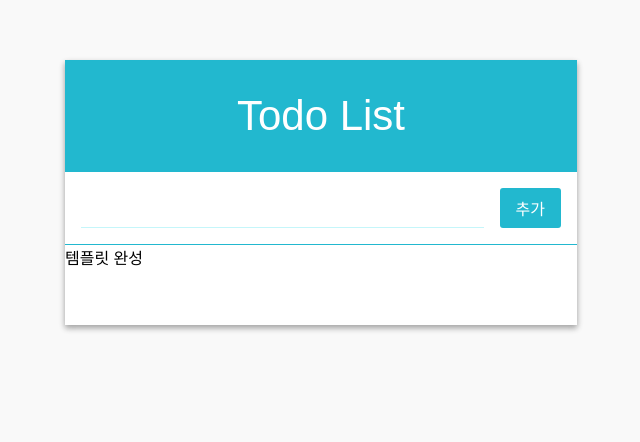
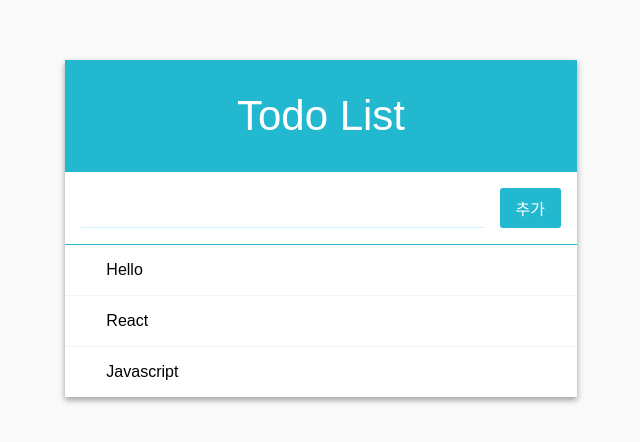
Before and after one commit to whistleJs/React_todo, a React (Create React App) app: page / in a window 1280 px wide. Shown: the top 442 px of the page, without its empty margins (319-959 px from the left). Built offline with nearby package versions, Linux system fonts and the light colour scheme.

Commit message:
App.js - TodoItemList 추가

```diff
--- a/src/App.js
+++ b/src/App.js
@@ -1,13 +1,14 @@
 import React, { Component } from 'react';
 
+import Form from './components/Form';
 import TodoListTemplate from './components/TodoListTemplate';
-import Form from './components/Form';
+import TodoItemList from './components/TodoItemList';
 
 class App extends Component {
   render() {
     return (
       <TodoListTemplate form={<Form />}>
-        템플릿 완성
+        <TodoItemList />
       </TodoListTemplate>
     )
   }
```
